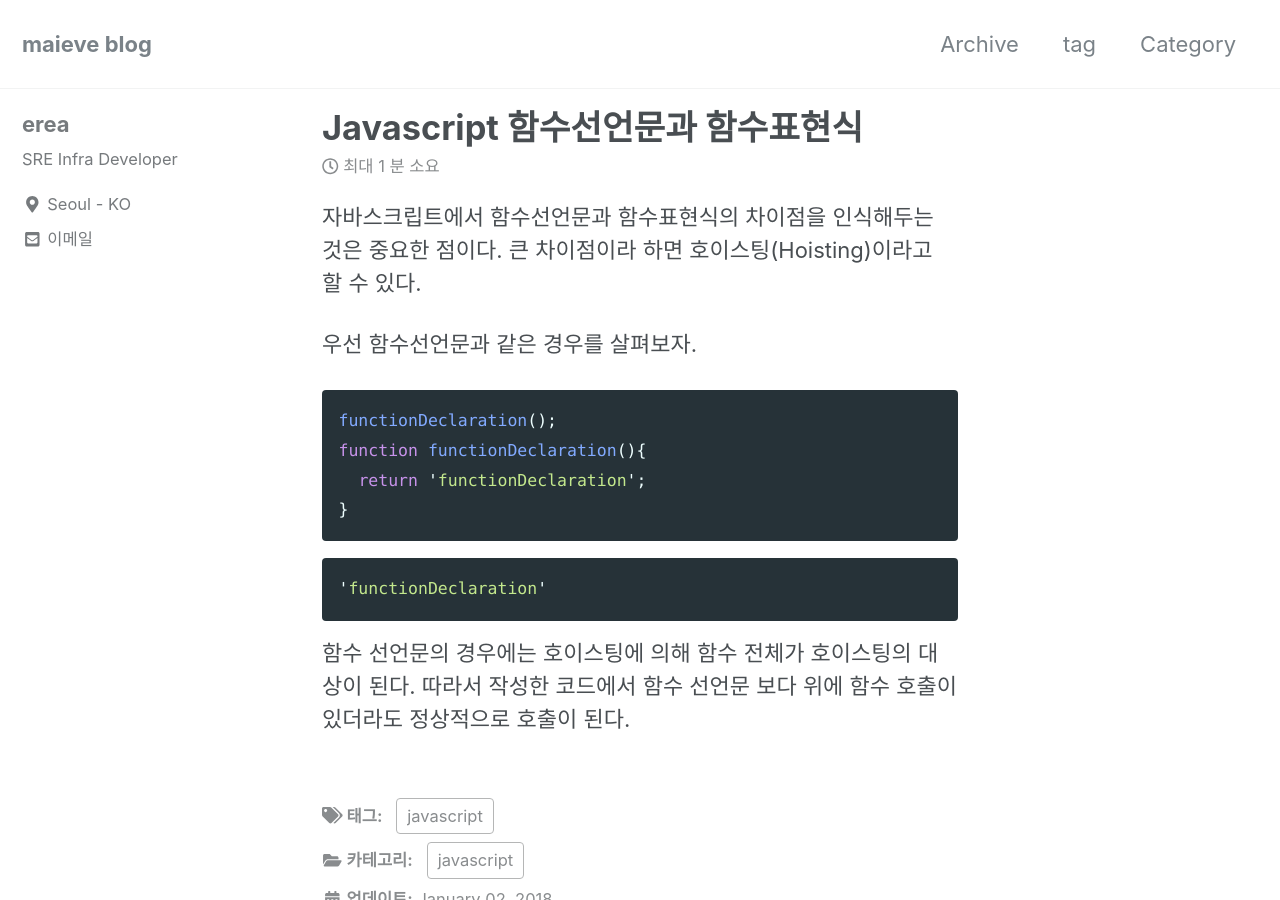
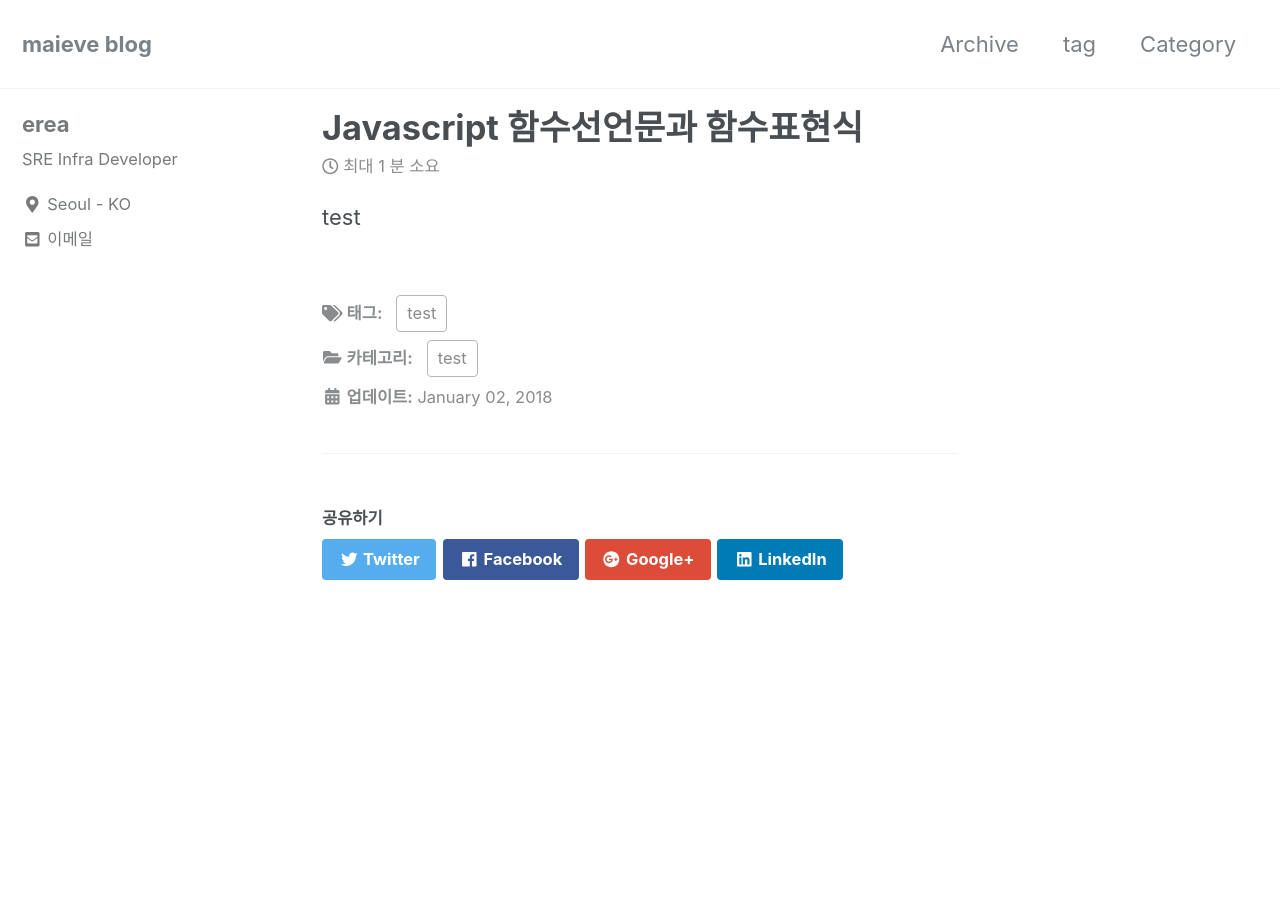
Before and after one commit to maieve/maieve-maieve.github.io, a Jekyll site: the page built from _posts/2018-09-12-test.md, in a window 1280 px wide and 900 px high. Built offline with Jekyll 4.4.1, drawn with Linux system fonts in a browser that asks for light colours; nearby versions of some CDN libraries; some of the changed text lies outside the part shown.

Commit message:
Update 2018-09-12-test.md

````diff
--- a/_posts/2018-09-12-test.md
+++ b/_posts/2018-09-12-test.md
@@ -1,25 +1,8 @@
 ---
 title: Javascript 함수선언문과 함수표현식
 date: 2018-01-02
-tags: javascript
-category: javascript
+tags: test
+category: test
 ---
 
-자바스크립트에서 함수선언문과 함수표현식의 차이점을 인식해두는 것은 중요한 점이다.
-큰 차이점이라 하면 호이스팅(Hoisting)이라고 할 수 있다.
-
-우선 함수선언문과 같은 경우를 살펴보자.
-
-```javascript
-functionDeclaration();
-function functionDeclaration(){
-  return 'functionDeclaration';
-}
-```
-
-```javascript
-'functionDeclaration'
-```
-
-함수 선언문의 경우에는 호이스팅에 의해 함수 전체가 호이스팅의 대상이 된다.
-따라서 작성한 코드에서 함수 선언문 보다 위에 함수 호출이 있더라도 정상적으로 호출이 된다.
+test
````
